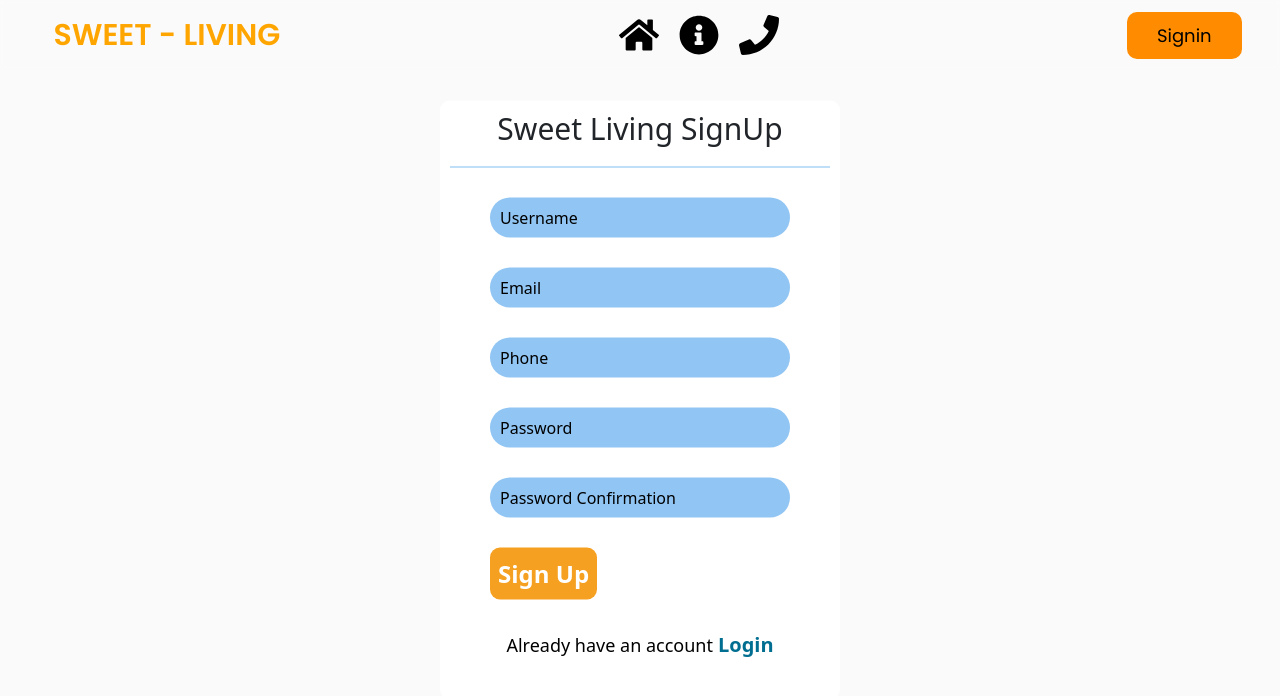
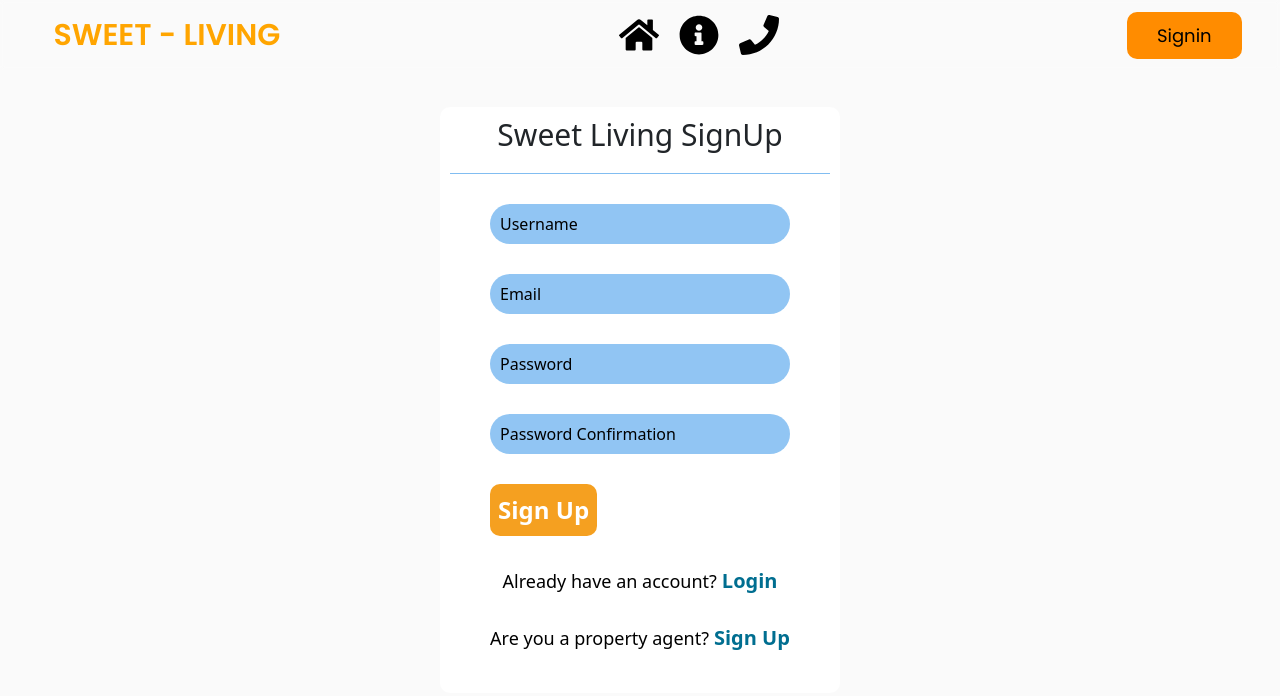
Before and after one commit to codertinie/sweet-living-frontend, a React (Create React App) app: page /signup in a window 1280 px wide. Shown: the top 696 px of the page. Built offline with nearby package versions, Linux system fonts and the light colour scheme; no server answers; a web font is replaced by a local one.

Commit message:
login-signup restructure

```diff
--- a/src/components/login/index.js
+++ b/src/components/login/index.js
@@ -102,7 +102,8 @@ function Login({ onLogin}) {
           <span></span>
           <label>Password</label>
         </div>
-        <button className="outline text-sky-600 hover:bg-sky-600 hover:text-white text-2xl px-5 place-self-center rounded-lg h-10" type="submit">Login</button>
+        <button className="outline
+         text-sky-600 hover:bg-sky-600 hover:text-white text-2xl px-5 place-self-center rounded-lg h-10" type="submit">Login</button>
 
         <div className="signup_link">
           Not a member?
--- a/src/components/signup/index.js
+++ b/src/components/signup/index.js
@@ -6,7 +6,7 @@ function Signup({ onSignup }) {
   const navigate = useNavigate();
   const [username, setUsername] = useState("");
   const [email, setEmail] = useState("");
-  const [phone_number, setPhone] = useState("")
+  // const [phone_number, setPhone] = useState("")
   const [password, setPassword] = useState("");
   const [passwordConfirmation, setPasswordConfirmation] = useState("");
   const [notification,setNotification] = useState(false);
@@ -32,7 +32,6 @@ function endNotification(){
       body: JSON.stringify({
         username,
         email,
-        phone_number,
         password,
         password_confirmation: passwordConfirmation,
       }),
@@ -98,7 +97,7 @@ function endNotification(){
           <label>Email</label>
         </div>
 
-        <div className="form-group">
+        {/* <div className="form-group">
           <input
             type="phone"
             min="10"
@@ -111,7 +110,7 @@ function endNotification(){
           />
           <span></span>
           <label>Phone</label>
-        </div>
+        </div> */}
 
         <div className="form-group">
           <input
@@ -149,9 +148,14 @@ function endNotification(){
           Sign Up
         </button>
 
+
         <div className="login_link">
-          Already have an account
+          Already have an account?
           <NavLink to="/login">Login</NavLink>
+          <br></br>
+          <br></br>
+          Are you a property agent?
+          <NavLink to="/sellersignup">Sign Up</NavLink>
         </div>
       </form>
     </div>
```
